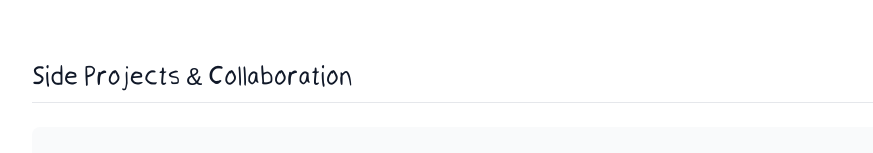
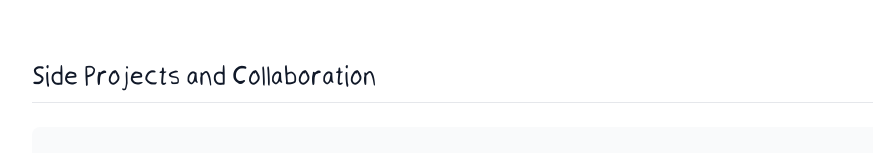
Before and after one commit to caleb-vanlue/side-a, a Next.js app: page /portfolio in a window 1280 px wide. Shown: the part 1444-1597 px from the top of the page, without its empty margins (176-1049 px from the left). Built offline with nearby package versions, Linux system fonts and the light colour scheme.

Commit message:
use and over &

```diff
--- a/src/components/SideProjects.tsx
+++ b/src/components/SideProjects.tsx
@@ -4,7 +4,7 @@ import { SectionTitle } from "./shared/SectionTitle";
 export default function SideProjects() {
   return (
     <Section>
-      <SectionTitle>Side Projects & Collaboration</SectionTitle>
+      <SectionTitle>Side Projects and Collaboration</SectionTitle>
       <div className="bg-gray-50 rounded-lg p-8">
         <p className="text-gray-700 leading-relaxed mb-4">
           I&apos;m always interested in collaborating on interesting side or
```
